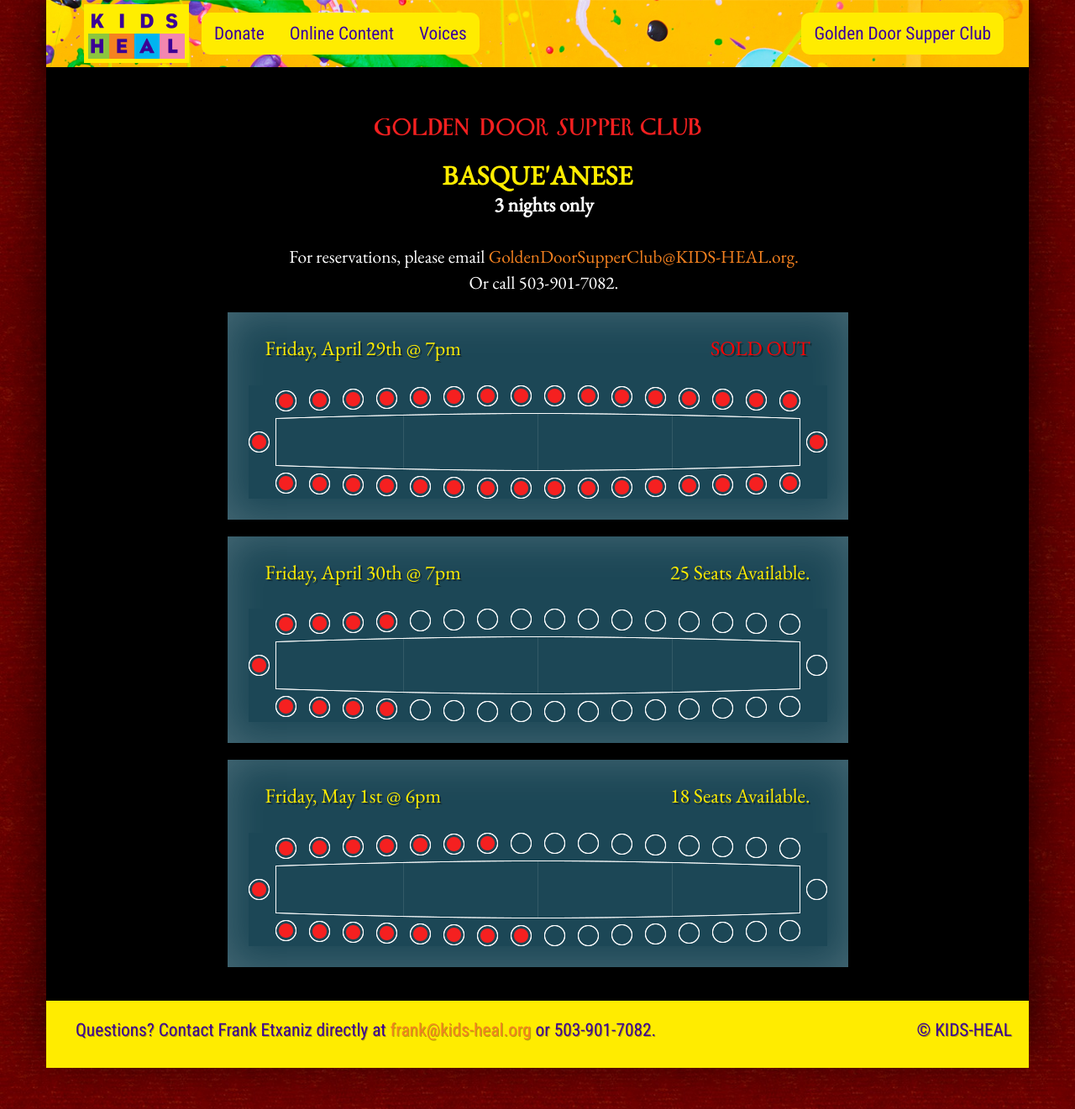
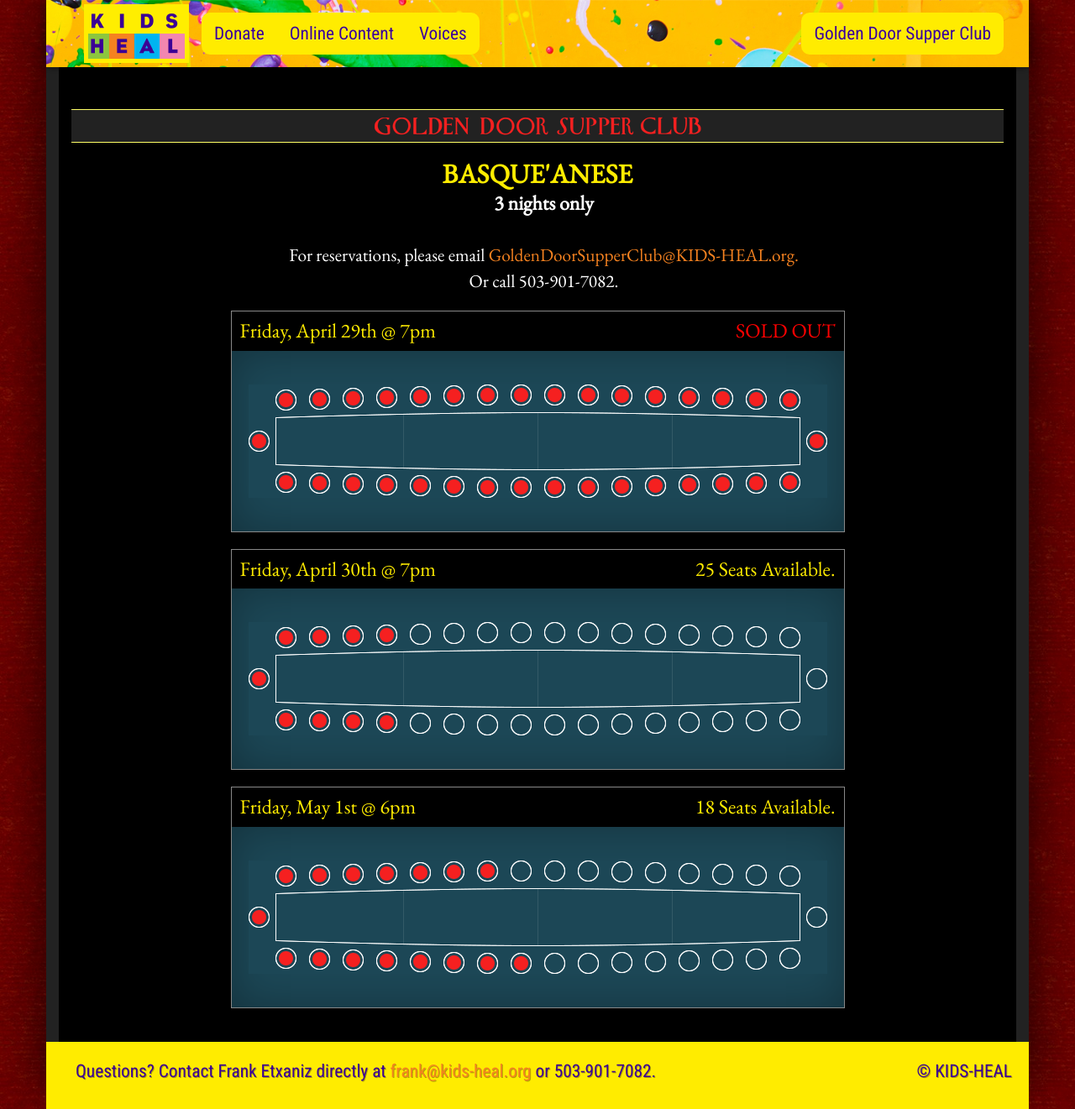
Before and after one commit to itsmerobb/KIDS-HEAL.github.io, a Jekyll site: the page built from supper-club/seatings.html, in a window 1280 px wide. Shown: the whole page at 84% size. Built offline with Jekyll 4.4.1, drawn with Linux system fonts in a browser that asks for light colours; some web fonts are replaced.

Commit message:
Style seatings.

```diff
--- a/css/supper-club.scss
+++ b/css/supper-club.scss
@@ -12,7 +12,7 @@
 }
 
 .container {
-    background-color: #000;
+  background-color: #222222;
 }
 
 .reservations-box {
@@ -123,21 +123,38 @@
   padding: 20px 0;
 
   .seating-box{
-    background-color: #1c4756;
-    width: 739px;
+    background-color: $black-color;
+    width: 731px;
     margin: 0 auto;
-    padding: 25px;
-    //border-radius: 5px;
-    box-shadow: 0 0 50px rgba(255, 255, 255, .2) inset;
+    box-shadow: 0 0 50px rgba(0, 0, 0, .8) inset;
+    border: 1px solid #888888;
+
+    h2{
+      font-size: 18pt;
+      font-weight: 500;
+      margin: 10px;
+    }
+
+    img {
+      background-color: #1c4756;
+      padding: 40px 20px;
+      box-shadow: 0 0 50px rgba(0, 0, 0, .3) inset;
+    }
   }
 
   h1 {
     font-family: 'EB Garamond', serif;
-    color: #ff0000; //$yellow-color;
+    color: $red-color;
     background-image: url("/img/supper-club/GDSC_red.png");
-    width: 389px;
-    height: 22px;
-    margin-bottom: 30px;
+    background-repeat: no-repeat;
+    background-position: center;
+    height: 40px;
+    background-color: #222222;
+
+    margin-top: 10px;
+    margin-bottom: 10px;
+    border-top: 1px solid #ffff66;
+    border-bottom: 1px solid #ffff66;
   }
 
   h2 {
@@ -167,10 +184,4 @@
     color: #ff0000;
     font-weight: 700;
   }
-
-  .seating-box h2{
-    font-size: 18pt;
-    font-weight: 500;
-    margin: 5px 20px 30px 20px;
-  }
 }
```
